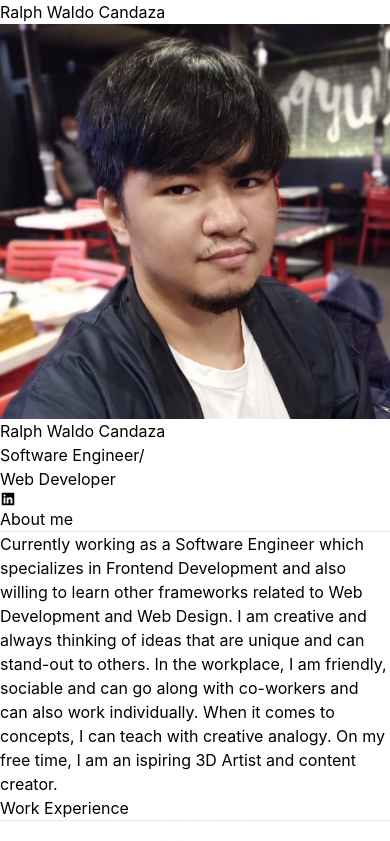
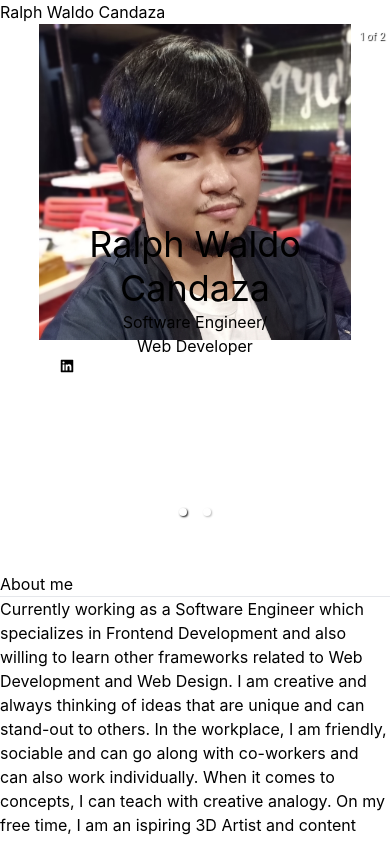
Before and after one commit to wreckingralph06/online-portfolio, a Next.js app: page / in a window 390 px wide. Shown: the top 841 px of the page. Built offline with nearby package versions, Linux system fonts and the light colour scheme.

Commit message:
Additional Carousel and Responsive Design to Profile Picture and details

```diff
--- a/package.json
+++ b/package.json
@@ -12,7 +12,8 @@
     "next": "^13.0.6",
     "react": "18.2.0",
     "react-dom": "18.2.0",
-    "react-icons": "^4.7.1"
+    "react-icons": "^4.7.1",
+    "react-responsive-carousel": "^3.2.23"
   },
   "devDependencies": {
     "autoprefixer": "^10.4.13",
--- a/pages/_app.js
+++ b/pages/_app.js
@@ -1,4 +1,5 @@
 import '../styles/globals.css'
+import '../styles/index.css';
 
 function MyApp({ Component, pageProps }) {
   return <Component {...pageProps} />
--- a/pages/index.js
+++ b/pages/index.js
@@ -1,11 +1,17 @@
 import Head from "next/head";
 import {
   AiFillLinkedin,
+  AiOutlineMail,
+  AiOutlineMobile
 } from "react-icons/ai";
 import { useState } from "react";
 import profilePictureCropped from "../public/profile-picture-cropped.jpg";
 import stratpointLogo from "../public/stratpoint.png";
+import reactjs_logo from "../public/reactjs_logo.png";
+import vuejs_logo from "../public/vuejs_logo.png";
 import Image from "next/image";
+import { Carousel } from 'react-responsive-carousel';
+import "react-responsive-carousel/lib/styles/carousel.min.css";
 
 export default function Home() {
   const [darkMode, setDarkMode] = useState(false);
@@ -32,15 +38,16 @@ export default function Home() {
               </li> */}
             </ul>
           </nav>
-          <div className="flex text-center shadow-lg p-10 rounded-xl my-10  dark:bg-white flex-1">
-            <div className="basis-1/4 flex-1 mx-auto bg-gradient-to-b from-teal-400 rounded-full relative overflow-hidden md:h-84 md:w-84">
-              <Image src={profilePictureCropped} objectFit="cover"/>
+          <Carousel>
+            <div class="profile-banner shadow-lg p-10 rounded-xl dark:bg-white">
+              <div class="profile-banner-pic rounded-lg overflow-hidden">
+                <Image src={profilePictureCropped}/>
               </div>
-            <div className="basis-1/2 flex-1">
-              <h2 className="text-5xl py-2 font-medium dark:text-teal-600 md:text-6xl mb-2">
+              <div className="profile-banner-details">
+                <h2 className="profile-banner-big-name text-center font-medium dark:text-teal-600">
                   Ralph Waldo Candaza
                 </h2>
-              <h3 className="text-2xl py-2 md:text-3xl mb-2">
+                <h3 className="text-2xl text-center py-2 md:text-3xl mb-2">
                   Software Engineer/<br/>Web Developer
                 </h3>
                 <div className="text-5xl flex justify-center gap-16 py-3 text-gray-600 dark:text-gray-400">
@@ -48,6 +55,35 @@ export default function Home() {
                 </div>
               </div>
             </div>
+            <div class="tech-stack shadow-lg p-10 rounded-xl dark:bg-white">
+              <div className="tech-stack-details">
+                <h2 className="profile-banner-big-name text-center font-medium dark:text-teal-600">
+                  Tech Stack
+                </h2>
+                <h3 className="text-2xl text-center py-2 md:text-3xl mb-2">
+                  Frontend
+                </h3>
+                <div style={{display: 'flex'}}>
+                  <div class='react-section'>
+                    <div class="tech-stack-img rounded-lg overflow-hidden">
+                      <Image src={reactjs_logo}/>
+                    </div>
+                    <h3 className="profile-banner-big-name text-center font-small dark:text-teal-600">
+                      ReactJS
+                    </h3>
+                  </div>
+                  <div class='vue-section'>
+                    <div class="tech-stack-img rounded-lg overflow-hidden">
+                      <Image src={vuejs_logo}/>
+                    </div>
+                    <h3 className="profile-banner-big-name text-center font-small dark:text-teal-600">
+                      VueJS
+                    </h3>
+                  </div>
+                </div>
+              </div>
+            </div>
+          </Carousel>
         </section>
         <section>
           <div className="about-me my-8">
@@ -70,7 +106,7 @@ export default function Home() {
             <div className="stratpoint flex justify-between my-4">
               <div className="basis-1/4">
                 <div className="basis-1/4 flex-1 mx-auto bg-gradient-to-b from-teal-400 rounded-full relative overflow-hidden md:h-84 md:w-84">
-                  <Image src={stratpointLogo} objectFit="cover"/>
+                  <Image src={stratpointLogo}/>
                 </div>
               </div>
               <div className="basis-1/2">
@@ -139,12 +175,12 @@ export default function Home() {
           </div>
           <div className="skills-and-character my-8">
             <h3 className="text-3xl py-1 dark:text-white ">Contact Me</h3>
-            <hr class="my-4 h-px bg-gray-200 border-2 dark:bg-gray-700"></hr>
-            <p className="text-md py-2 leading-8 text-gray-800 dark:text-gray-200 mb-8">
-              Email - ralphwaldocandaza@gmail.com <br />
-              Mobile - +63 945 143 7325 <br />
-              LinkedIn - linkedin.com/in/rwccandaza <br />
-            </p>
+            <hr class="my-2 h-px bg-gray-200 border-2 dark:bg-gray-700"></hr>
+            <div className="text-md py-2 leading-8 text-gray-800 dark:text-gray-200 mb-8">
+              <div className="flex"><AiOutlineMail className="detail-img-mail m-2"/> <p>- ralphwaldocandaza@gmail.com </p></div>
+              <div className="flex"><AiOutlineMobile className="detail-img-mobile m-2"/> <p>- +63 945 143 7325 </p></div>
+              <div className="flex"><AiFillLinkedin className="detail-img-linkedin m-2"/> <p>- linkedin.com/in/rwccandaza </p></div>
+            </div>
           </div>
         </section>
       </main>
--- /dev/null
+++ b/styles/index.css
@@ -0,0 +1,80 @@
+.profile-banner {
+    display: flex;
+    height: 100%;
+}
+
+@media only screen and (max-width: 800px) {
+    .profile-banner {
+        display: block;
+        width: 100%;
+        margin: auto;
+    }
+}
+
+.profile-banner-pic {
+    width: 35%;
+    height: 82%;
+    /* height: 50%; */
+    margin: auto;
+}
+
+@media only screen and (max-width: 800px) {
+    .profile-banner-pic {
+        width: 80%;
+        height: 35%;
+        margin: auto;
+    }
+}
+
+.profile-banner-details {
+    width: 60%;
+    margin: auto;
+    padding: 20px;
+}
+
+@media only screen and (max-width: 800px) {
+    .profile-banner-details {
+        width: 80%;
+        margin: auto;
+        padding: 20px;
+    }
+
+}
+
+.profile-banner-big-name {
+    font-size: 3.75rem;
+    line-height: 1;
+}
+
+@media only screen and (max-width: 800px) {
+    .profile-banner-big-name {
+        font-size: 2.25rem;
+        line-height: 2.75rem;
+    }
+}
+
+.tech-stack {
+    display: flex;
+    justify-content: center;
+    align-items: center;
+    height: 100%;
+}
+
+@media only screen and (max-width: 800px) {
+    .profile-banner {
+        display: block;
+        width: 100%;
+        margin: auto;
+    }
+}
+
+.tech-stack-img {
+    width: 35%;
+    height: 82%;
+    /* height: 50%; */
+    margin: auto;
+}
+
+.tech-stack-section {
+    margin: 20px;
+}
```
Also changed, not shown: public/reactjs_logo.png (added), public/vuejs_logo.png (added). Lines whose indentation alone changed are shown as unchanged.
